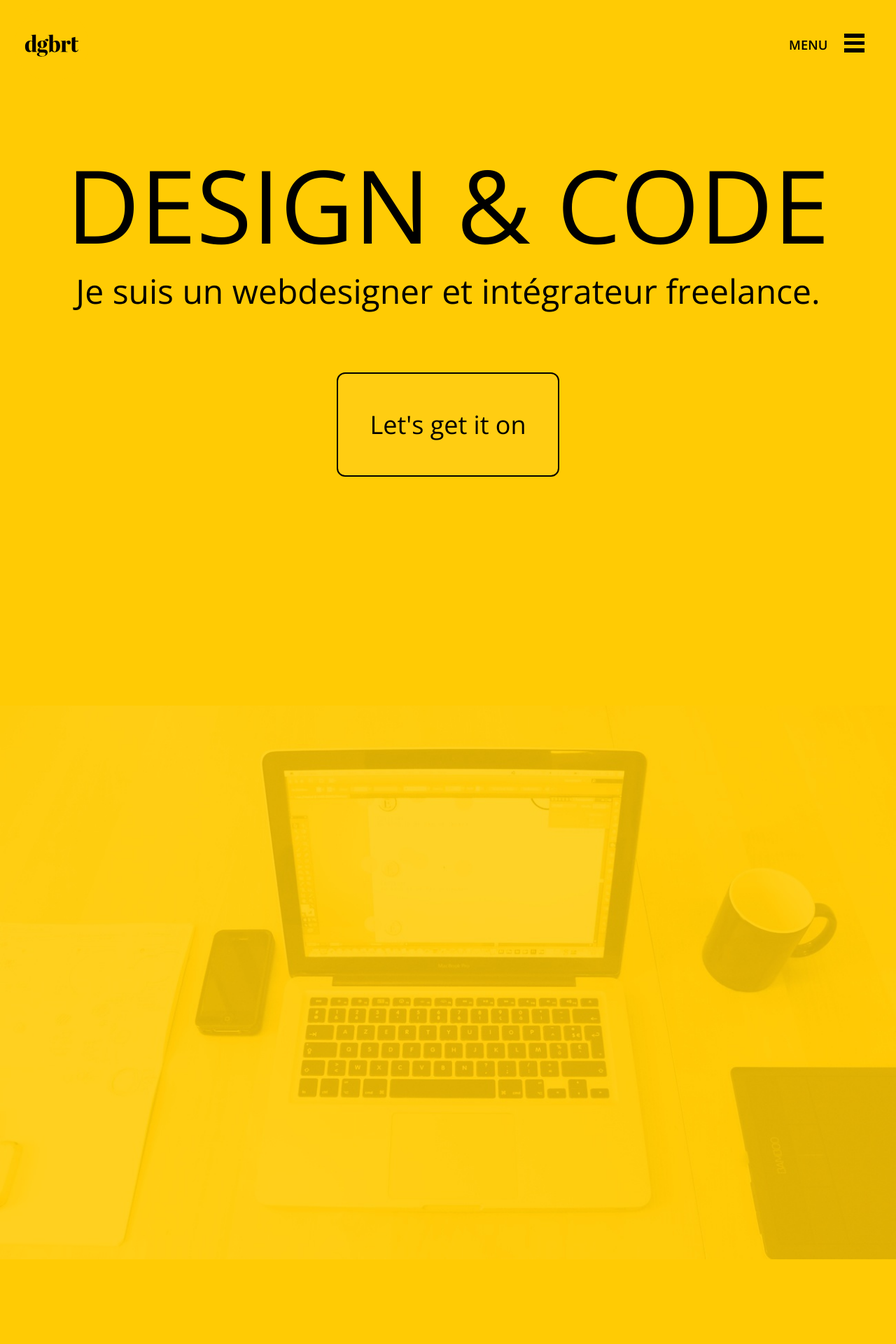
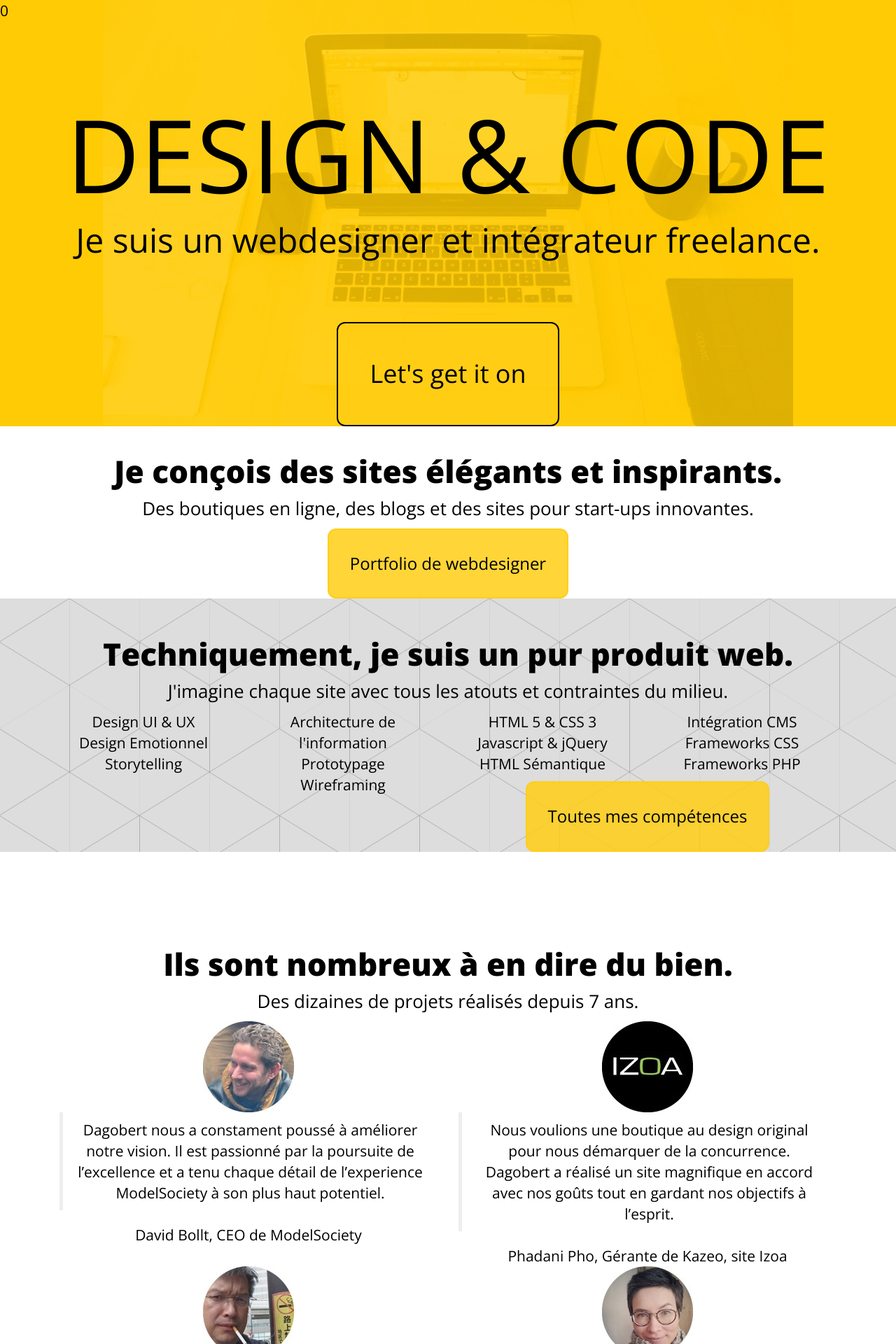
Before and after one commit to thedgbrt/dgbrt.fr, a Jekyll site: the page built from index.html, in a window 1280 px wide. Shown: the top 1920 px of the page at 70% size. Built offline with Jekyll 4.4.1, drawn with Linux system fonts in a browser that asks for light colours; nearby versions of some CDN libraries.

Commit message:
Made skrollr work, but need to fix mobile issue

```diff
--- a/_includes/header.html
+++ b/_includes/header.html
@@ -32,18 +32,19 @@
     <![endif]-->
   </head>
 
-  <body>
+  <body><!--
 
     <nav class="main">
       <a href="/">Accueil</a>
       <a href="/portfolio_webdesigner">Portfolio Webdesigner</a>
       <a href="/competences">Compétences</a>
       <a href="#contact">Contact</a>
-    </nav>
+    </nav> -->
 
+    <div style="position: fixed;" id="skrollr-pos"></div>
     <div id="skrollr-body">
 
-      <header class="main">
+   <!--    <header class="main">
         <div class="bg-overlay"></div>
         <span class="logo"><a id="logo" href="/">dgbrt</a></span><span class="nav-icon-wrapper" href="1">
           <a class="nav-toggle" href="#">
@@ -55,4 +56,4 @@
             </div>
           </a>
         </span>
-      </header>
+      </header> -->
--- a/css/main.css
+++ b/css/main.css
@@ -11,7 +11,7 @@ body{
 	font-weight: 300;
 	font-size: 16px;
 	min-width: 320px;
-	min-height: 360px;
+	/*min-height: 360px;*/
 }
 
 /* logo + navbar */
@@ -175,7 +175,7 @@ header.home-panel button:hover, header.home-panel button:focus{
 /* home-panels */
 
 header.home-panel, section.home-panel, footer.home-panel{
-	min-height: 100%;
+	/*min-height: 100%;*/
 	width: 100%;
 	text-align: center;
 }
```
Also changed, not shown: _includes/footer.html (+8 -1 lines).
